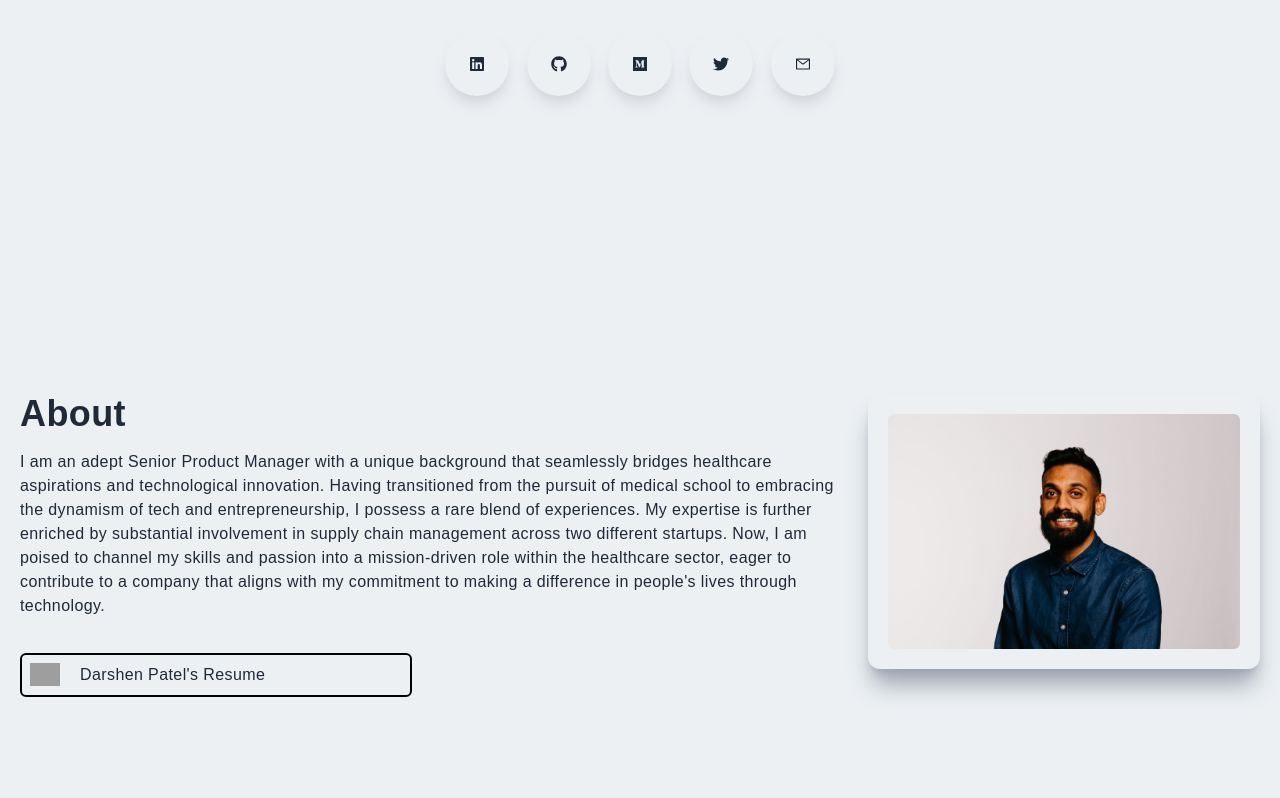
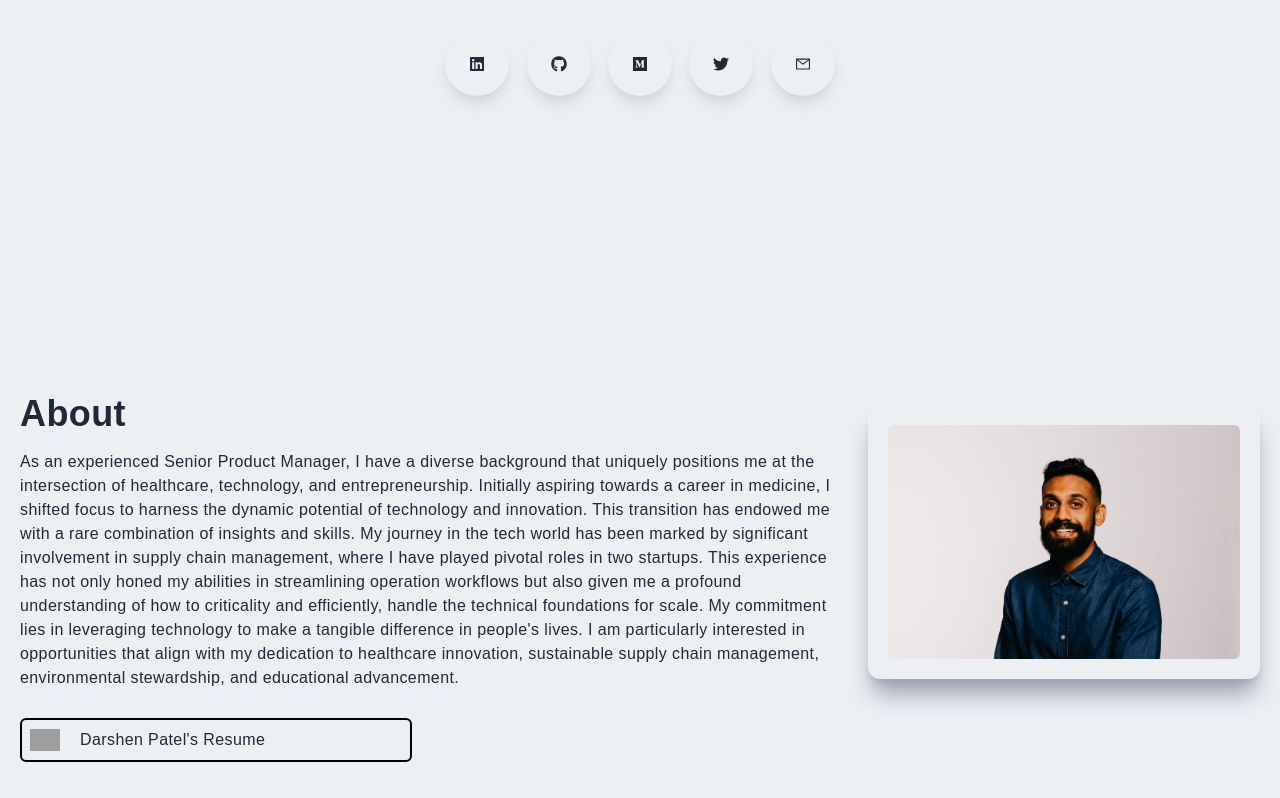
Before and after one commit to darshenpatel/portfolio-app, a Next.js app: page / in a window 1280 px wide. Shown: the part 418-1216 px from the top of the page. Before the commit the page ends 1155 px from the top, so only its background shows below. Built offline with nearby package versions, Linux system fonts and the light colour scheme; grey boxes are pictures that could not be loaded.

Commit message:
Updates to the About component.

```diff
--- a/components/About.jsx
+++ b/components/About.jsx
@@ -11,7 +11,9 @@ const About = () => {
       <div className='max-w-[1240px] m-auto md:grid grid-cols-3 gap-8'>
         <div className='col-span-2'>
           <h3 className='pb-4'>About</h3>
-          <p>I am an adept Senior Product Manager with a unique background that seamlessly bridges healthcare aspirations and technological innovation. Having transitioned from the pursuit of medical school to embracing the dynamism of tech and entrepreneurship, I possess a rare blend of experiences. My expertise is further enriched by substantial involvement in supply chain management across two different startups. Now, I am poised to channel my skills and passion into a mission-driven role within the healthcare sector, eager to contribute to a company that aligns with my commitment to making a difference in people's lives through technology.</p>
+          <p>
+            As an experienced Senior Product Manager, I have a diverse background that uniquely positions me at the intersection of healthcare, technology, and entrepreneurship. Initially aspiring towards a career in medicine, I shifted focus to harness the dynamic potential of technology and innovation. This transition has endowed me with a rare combination of insights and skills. My journey in the tech world has been marked by significant involvement in supply chain management, where I have played pivotal roles in two startups. This experience has not only honed my abilities in streamlining operation workflows but also given me a profound understanding of how to criticality and efficiently, handle the technical foundations for scale. My commitment lies in leveraging technology to make a tangible difference in people's lives. I am particularly interested in opportunities that align with my dedication to healthcare innovation, sustainable supply chain management, environmental stewardship, and educational advancement.
+          </p>
         </div>
         <div className='w-full h-auto m-auto shadow-xl shadow-gray-400 rounded-xl flex items-center justify-center p-5 hover:scale-105 ease-in duration-300'>
           <Image className='rounded-md' src={AboutImg} alt=''/>
@@ -22,7 +24,7 @@ const About = () => {
             href='/Darshen-Patel-Resume.pdf'
             download='Darshen-Patel-Resume.pdf'
           >
-            <div className='flex items-center border-2 border-black p-2 rounded-md cursor-pointer hover:bg-gray-100 -mt-12'>
+            <div className='flex items-center border-2 border-black p-2 rounded-md cursor-pointer hover:bg-gray-100 -mt-1'>
               <img width="30" height="30" src="https://img.icons8.com/ios/50/resume.png" alt="resume"/>
               <p className='ml-5'>Darshen Patel's Resume</p>
             </div>
```
